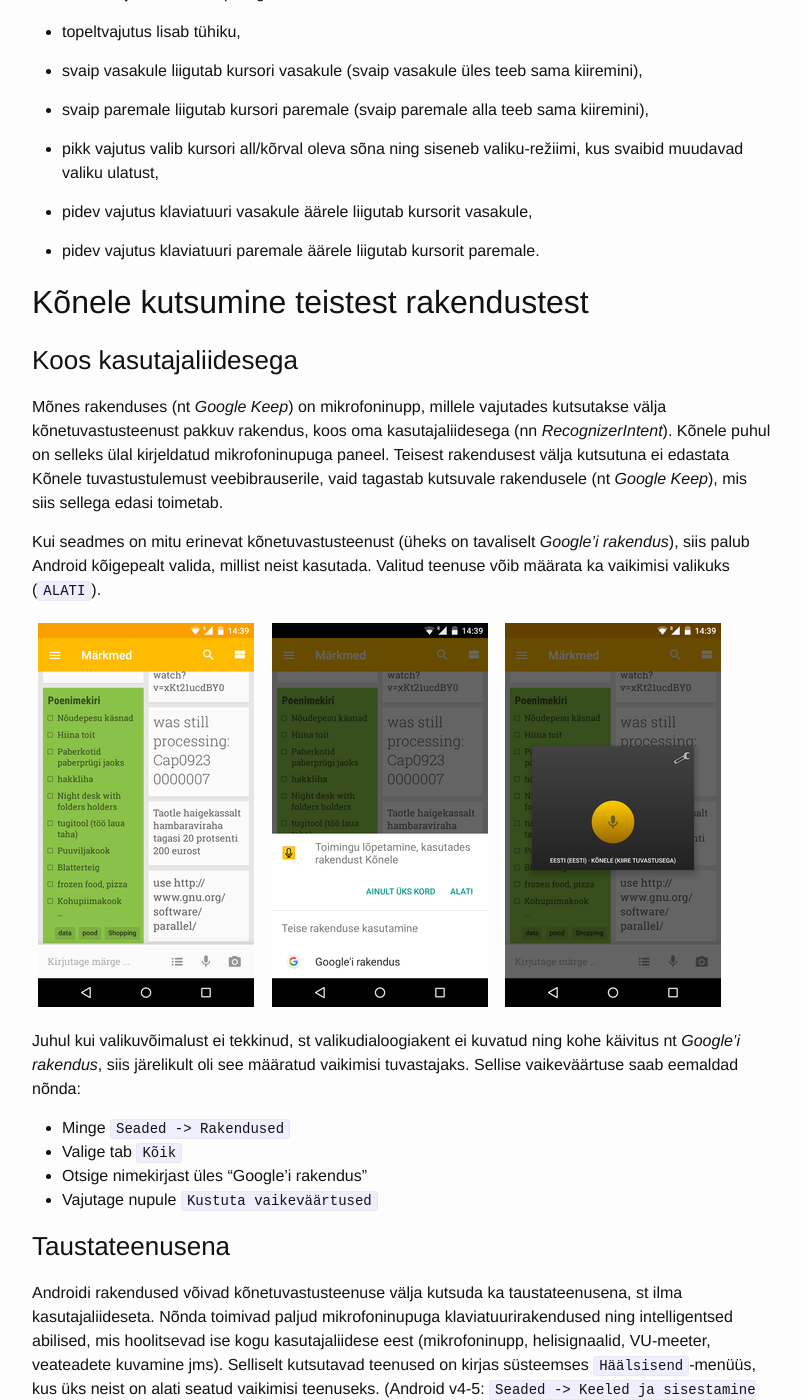
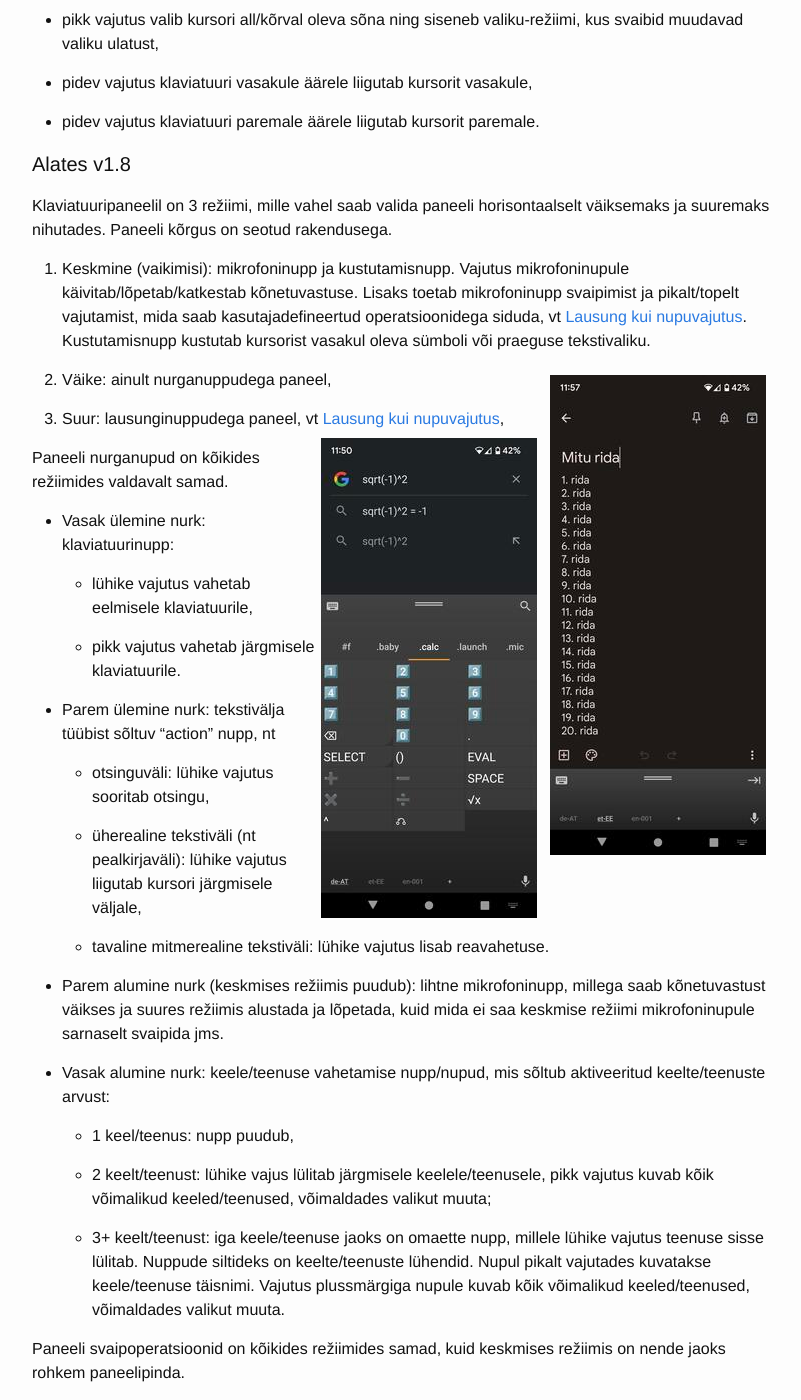
Before and after one commit to Kaljurand/K6nele, a Jekyll site: the page built from docs/et/user_guide.md, in a window 1280 px wide and 1400 px high, scrolled down 9398 px. Shown: the whole window, without its empty margins (238-1039 px from the left). Built offline with Jekyll 4.4.1, drawn with Linux system fonts in a browser that asks for light colours; comment, search, counter and statistics services are not loaded; some of the changed text lies outside the part shown.

Commit message:
Update user guide
- updates for Android v12
- describe v1.8 IME UI
- update some screenshots

```diff
--- a/docs/et/user_guide.md
+++ b/docs/et/user_guide.md
@@ -93,7 +93,7 @@ Antud juhul on reeglil kolm komponenti: regulaaravaldis, mis vastab lausungile (
 
 ## Kõnele seadistamine
 
-<img style="float: right" title="Ekraanipilt: seadistamine" alt="Ekraanipilt: seadistamine." src="{{ site.baseurl }}/images/et/Screenshot_2021-03-20-20-18-30.jpg">
+<img style="float: right" title="Ekraanipilt: seadistamine" alt="Ekraanipilt: seadistamine." src="{{ site.baseurl }}/images/et/Screenshot_20220206-120115.jpg">
 
 Mikrofoninupuga paneeli ülemises paremas nurgas on nupp, mis viib Kõnele seadetesse.
 Need võimaldavad Kõnele kasutajaliidest (st klaviatuuri ja otsingupaneeli)
@@ -163,7 +163,7 @@ Androidi versiooniti:
 
 - v5: `Keeled ja sisestamine -> Klaviatuur ja sisestusmeetodid`
 - v6-?: `Täpsemad seaded -> Keel ja klahvistik -> Virtuaalne klaviatuur`
-- v11: `Süsteem -> Keeled ja sisend -> Ekraanil kuvatav klaviatuur -> Ekraanil kuvatavate klaviatuuride haldamine`
+- v11-12: `Süsteem -> Keeled ja sisend -> Ekraanil kuvatav klaviatuur -> Ekraanil kuvatavate klaviatuuride haldamine`
 
 Järgnevad ekraanipildid näitavad klaviatuuri seadistamist Androidis v5.
 
@@ -191,12 +191,13 @@ _Kõnele_ klaviatuuril, vahetub klaviatuur tagasi _Gboard_ klaviatuurile.
 Selles rotatsioonis võib osaleda ka rohkem klaviatuure,
 kui nad samamoodi vastavat Androidi klaviatuurivahetusliidest toetavad.
 
-<img title="Ekraanipilt: traditsiooniline klaviatuur katab pool märkmerakendusest" alt="Ekraanipilt: traditsiooniline klaviatuur katab pool märkmerakendusest." src="{{ site.baseurl }}/images/et/Screenshot_20201230-114003.png">&harr;<img title="Ekraanipilt: Kõnele katab ainult kolmandiku märkmerakendusest." src="{{ site.baseurl }}/images/et/Screenshot_20201230-114031.png">
+<img title="Ekraanipilt: traditsiooniline klaviatuur katab pool märkmerakendusest" alt="Ekraanipilt: traditsiooniline klaviatuur katab pool märkmerakendusest." src="{{ site.baseurl }}/images/et/Screenshot_20220206-115719.jpg">&harr;<img title="Ekraanipilt: Kõnele katab ainult kolmandiku märkmerakendusest." src="{{ site.baseurl }}/images/et/Screenshot_20220206-115837.jpg">
 
 Traditsiooniline klaviatuur katab pool märkmerakendusest. Kõnele katab ainult veerandi.
 
+### Omadused
 
-### Omadused
+#### v1.7
 
 Lisaks mikrofoninupule, mis käivitab/lõpetab/katkestab kõnetuvastuse, toetab Kõnele
 klaviatuuri puutetundlik paneel erinevaid operatsioone, sõltuvalt
@@ -260,6 +261,69 @@ Paneel:
 
   - pidev vajutus klaviatuuri paremale äärele liigutab kursorit paremale.
 
+#### Alates v1.8
+
+Klaviatuuripaneelil on 3 režiimi, mille vahel saab valida paneeli horisontaalselt väiksemaks ja suuremaks
+nihutades. Paneeli kõrgus on seotud rakendusega.
+
+1. Keskmine (vaikimisi): mikrofoninupp ja kustutamisnupp.
+   Vajutus mikrofoninupule käivitab/lõpetab/katkestab kõnetuvastuse.
+   Lisaks toetab mikrofoninupp svaipimist ja pikalt/topelt vajutamist, mida
+   saab kasutajadefineertud operatsioonidega siduda, vt [Lausung kui nupuvajutus](#lausung-kui-nupuvajutus).
+   Kustutamisnupp kustutab kursorist vasakul oleva sümboli või praeguse tekstivaliku.
+
+2. Väike: ainult nurganuppudega paneel,
+   <img style="float: right" title="Ekraanipilt: ainult nurganupudega paneel" alt="Ekraanipilt: ainult nurganupudega paneel." src="{{ site.baseurl }}/images/et/Screenshot_20220206-115735.jpg">
+
+3. Suur: lausunginuppudega paneel, vt [Lausung kui nupuvajutus](#lausung-kui-nupuvajutus),
+   <img style="float: right" title="Ekraanipilt: lausunginuppudega paneel" alt="Ekraanipilt: lausunginuppudega paneel." src="{{ site.baseurl }}/images/et/Screenshot_20220206-115017.jpg">
+
+Paneeli nurganupud on kõikides režiimides valdavalt samad.
+
+- Vasak ülemine nurk: klaviatuurinupp:
+
+  - lühike vajutus vahetab eelmisele klaviatuurile,
+
+  - pikk vajutus vahetab järgmisele klaviatuurile.
+
+- Parem ülemine nurk: tekstivälja tüübist sõltuv "action" nupp, nt
+
+  - otsinguväli: lühike vajutus sooritab otsingu,
+
+  - üherealine tekstiväli (nt pealkirjaväli): lühike vajutus liigutab kursori järgmisele väljale,
+
+  - tavaline mitmerealine tekstiväli: lühike vajutus lisab reavahetuse.
+
+- Parem alumine nurk (keskmises režiimis puudub): lihtne mikrofoninupp, millega saab kõnetuvastust
+  väikses ja suures režiimis alustada ja lõpetada, kuid mida ei saa keskmise režiimi mikrofoninupule sarnaselt
+  svaipida jms.
+
+- Vasak alumine nurk: keele/teenuse vahetamise nupp/nupud, mis sõltub aktiveeritud keelte/teenuste arvust:
+
+  - 1 keel/teenus: nupp puudub,
+
+  - 2 keelt/teenust: lühike vajus lülitab järgmisele keelele/teenusele, pikk vajutus kuvab kõik võimalikud keeled/teenused, võimaldades valikut muuta;
+
+  - 3+ keelt/teenust: iga keele/teenuse jaoks on omaette nupp, millele lühike vajutus teenuse sisse lülitab.
+    Nuppude siltideks on keelte/teenuste lühendid. Nupul pikalt vajutades kuvatakse keele/teenuse täisnimi.
+    Vajutus plussmärgiga nupule kuvab kõik võimalikud keeled/teenused, võimaldades valikut muuta.
+
+Paneeli svaipoperatsioonid on kõikides režiimides samad, kuid keskmises režiimis on nende jaoks rohkem
+paneelipinda.
+
+  - lühike vajutus tühistab praeguse tekstivaliku,
+
+  - topeltvajutus lisab tühiku,
+
+  - svaip vasakule liigutab kursori vasakule (svaip vasakule üles teeb sama kiiremini),
+
+  - svaip paremale liigutab kursori paremale (svaip paremale alla teeb sama kiiremini),
+
+  - pikk vajutus valib kursori all/kõrval oleva sõna ning siseneb valiku-režiimi, kus svaibid muudavad valiku ulatust,
+
+  - pidev vajutus klaviatuuri vasakule äärele liigutab kursorit vasakule,
+
+  - pidev vajutus klaviatuuri paremale äärele liigutab kursorit paremale.
 
 ## Kõnele kutsumine teistest rakendustest
 
```
Also changed, not shown: other parts of docs/et/user_guide.md (+1 -1 lines), images/et/Screenshot_20220206-115017.jpg (added), images/et/Screenshot_20220206-115719.jpg (added), images/et/Screenshot_20220206-115735.jpg (added), images/et/Screenshot_20220206-115837.jpg (added), images/et/Screenshot_20220206-120115.jpg (added).
